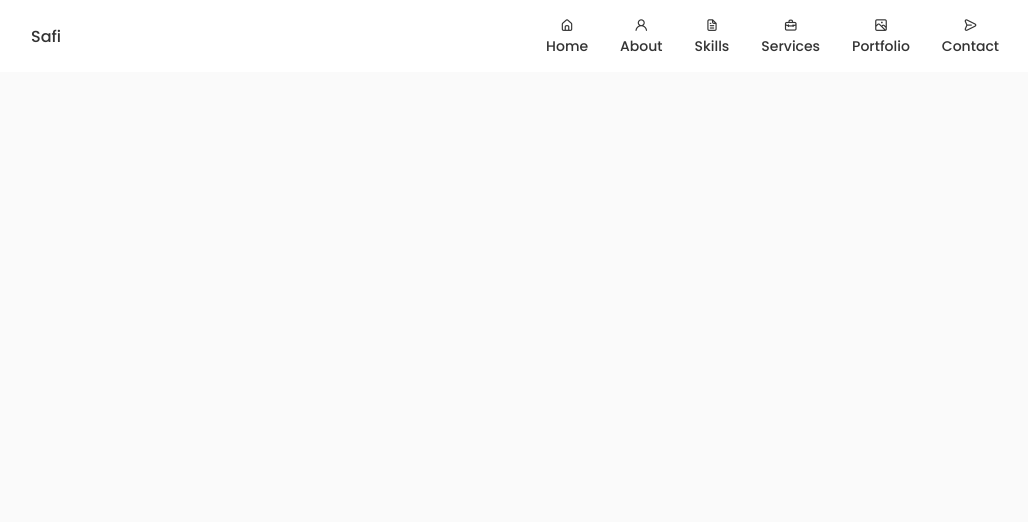
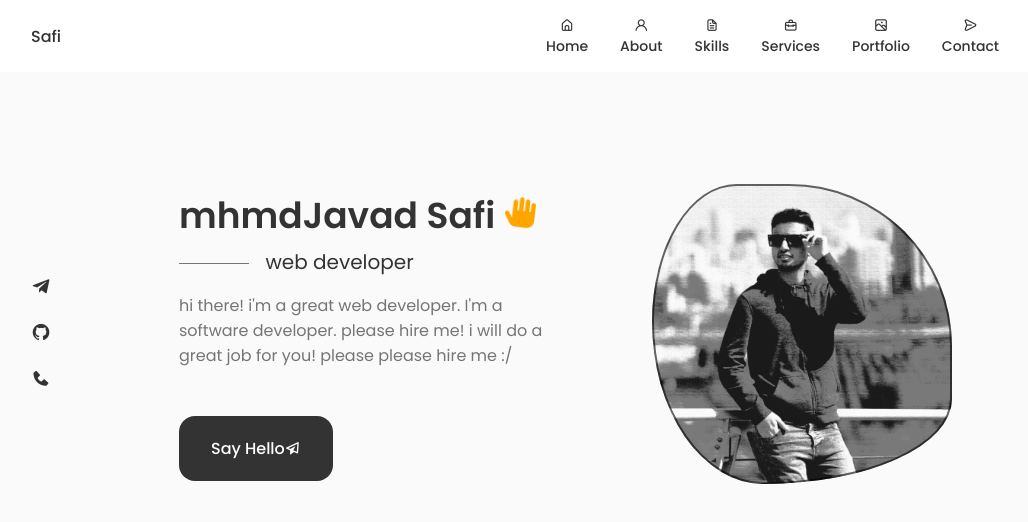
Before and after one commit to mhmdjavad-cs/react-resume, a React (Create React App) app: page / in a window 1280 px wide. Shown: the top 522 px of the page, without its empty margins (125-1153 px from the left). Built offline with nearby package versions, Linux system fonts and the light colour scheme.

Commit message:
first part of the home page completed!

```diff
--- a/src/App.js
+++ b/src/App.js
@@ -1,4 +1,5 @@
 import Header from "./components/header/header";
+import Home from "./components/home/Home";
 
 
 function App() {
@@ -6,6 +7,10 @@
 
     <Header />
 
+    <main className="main">
+      <Home/>
+    </main>
+
   </>
 }
 
--- /dev/null
+++ b/src/components/home/Data.jsx
@@ -0,0 +1,28 @@
+import '../../css/data.css'
+
+function Data() {
+
+    return (
+        <div className="home__data">
+            <h1 className="home__title">
+                mhmdJavad Safi
+                <i className='bx bxs-hand bx-tada' ></i>
+            </h1>
+            <h3 className="home__subtitle">
+            web developer
+            </h3>
+            <p className="home__description">
+                hi there! i'm a great web developer. I'm a software developer.
+                please hire me! i will do a great job for you!
+                please please hire me :/
+            </p>
+
+            <a href="#contact" className="button button--flex">
+                Say Hello
+                <i class='bx bx-paper-plane'></i>
+            </a>
+        </div>
+    )
+}
+
+export default Data;
--- /dev/null
+++ b/src/components/home/Home.jsx
@@ -0,0 +1,25 @@
+import '../../css/home.css'
+import Social from './Social.jsx'
+import Data from "./Data";
+
+function Home() {
+
+    return (
+
+        <section className="home section" id="home">
+            <div className="home__container container grid">
+                <div className="home__content grid">
+                    <Social/>
+
+                    <div className="home__img"></div>
+
+
+                    <Data />
+                </div>
+            </div>
+        </section>
+
+    )
+}
+
+export default Home;
--- /dev/null
+++ b/src/components/home/Social.jsx
@@ -0,0 +1,25 @@
+
+
+function Social() {
+
+    return (
+
+        <div className="home__social">
+
+            <a href="" className="home__social-icon" target="_blank">
+                <i className='bx bxl-telegram'></i>
+            </a>
+            <a href="https://github.com/mhmdjavad-cs" className="home__social-icon" target="_blank">
+                <i className='bx bxl-github'></i>
+            </a>
+            <a href="" className="home__social-icon" target="_blank">
+                <i className='bx bxs-phone'></i>
+            </a>
+
+        </div>
+
+    )
+
+}
+
+export default Social;
--- /dev/null
+++ b/src/css/data.css
@@ -0,0 +1,4 @@
+
+div h1 i{
+    color: orange;
+}
--- /dev/null
+++ b/src/css/home.css
@@ -0,0 +1,93 @@
+
+.home__content{
+    grid-template-columns: 116px repeat(2, 1fr);
+    padding-top: 5.5rem;
+    column-gap: 2rem;
+    align-items: center;
+
+}
+
+.home__social{
+    display: grid;
+    grid-template-columns: max-content;
+    row-gap: 1rem;
+
+}
+
+.home__social-icon{
+    font-size: 1.25rem;
+    color: var(--title-color);
+
+}
+
+
+.home__social-icon:hover{
+    color: var(--title-color-dark);
+}
+
+.home__title{
+    font-size: var(--h1-font-size);
+    margin-bottom: var(--mb-0-25);
+}
+
+.bxs-hand{
+    width: 38px;
+    height: 38px;
+    margin-left: 0.4rem;
+}
+
+
+
+.home__subtitle{
+    position: relative;
+    font-size: var(--h3-font-size);
+    padding-left: 5.4rem;
+    font-weight: var(--font-normal);
+    margin-bottom: var(--mb-1);
+}
+
+.home__subtitle::before{
+    content: '';
+    position: absolute;
+    width: 70px;
+    height: 1px;
+    background-color: var(--text-color);
+    left: 0;
+    top: 1rem;
+}
+
+
+.home__description{
+    max-width: 400px;
+    margin-bottom: var(--mb-3);
+}
+
+
+
+.home__img {
+    background: url("../assets/profile-photo2.png");
+    background-repeat: no-repeat;
+    background-position: center;
+    background-size: cover;
+    box-shadow: inset 0 0 0 2px rgba(0, 0, 0, 60%);
+    order: 1;
+    justify-self: center;
+    width: 300px;
+    height: 300px;
+    animation: profile__animate 8s ease-in-out infinite 1s;
+}
+
+
+@keyframes profile__animate {
+    0% {
+        border-radius: 60% 40% 30% 70% / 60% 30% 70% 40%;
+    }
+
+    50% {
+        border-radius: 30% 60% 70% 40% / 50% 60% 30% 60%;
+    }
+
+    100% {
+        border-radius: 60% 40% 30% 70% / 60% 30% 70% 40%;
+    }
+}
```
Also changed, not shown: src/assets/profile-photo.png (added), src/assets/profile-photo2.png (added).
